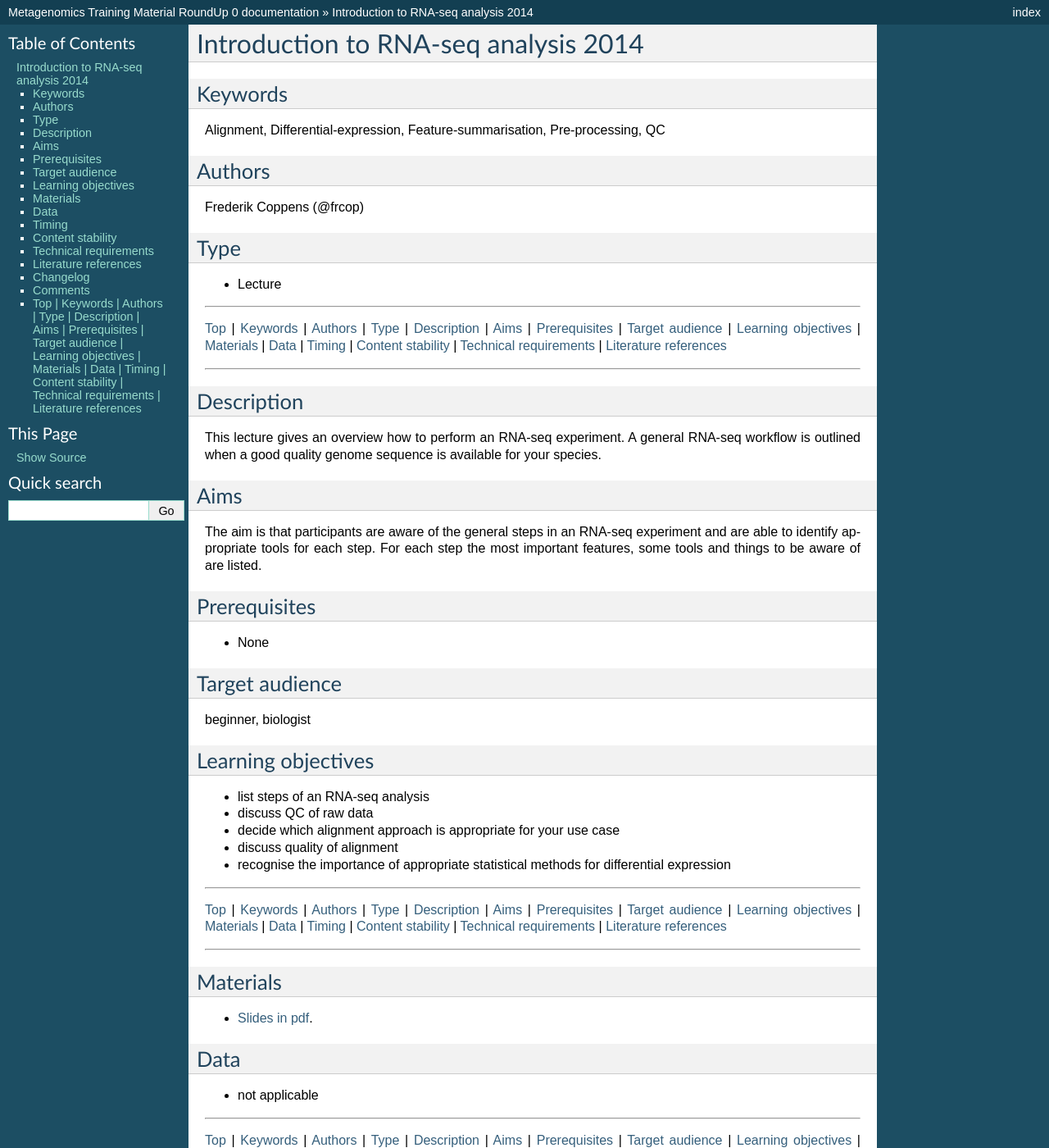
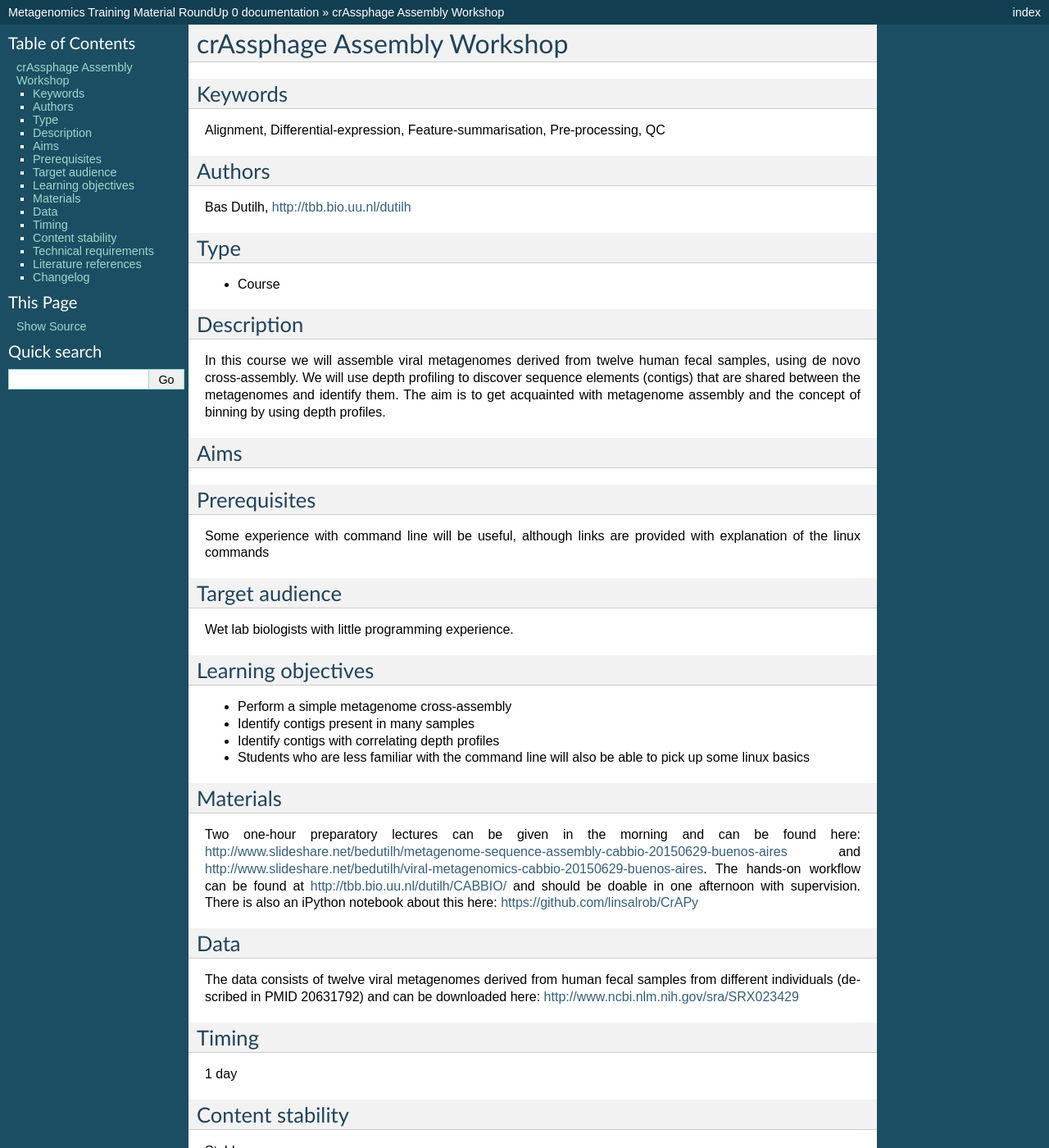
Before and after one commit to germs-lab/metagenomics-training-hackathon, a Sphinx documentation site: the page built from docs/preprocessing/bas.rst, in a window 1280 px wide and 1400 px high. Shown: the whole window at 82% size. Built offline with Sphinx 7.4.7, drawn with Linux system fonts in a browser that asks for light colours; some of the changed text lies outside the part shown.

Commit message:
Update bas.rst

```diff
--- a/docs/preprocessing/bas.rst
+++ b/docs/preprocessing/bas.rst
@@ -1,117 +1,61 @@
-Introduction to RNA-seq analysis 2014
-=====================================
+crAssphage Assembly Workshop
+============================
 
 Keywords
 --------
 
-Alignment, Differential-expression, Feature-summarisation,
-Pre-processing, QC
+Alignment, Differential-expression, Feature-summarisation, Pre-processing, QC
 
 Authors
 -------
 
-Frederik Coppens (@frcop)
+Bas Dutilh, http://tbb.bio.uu.nl/dutilh
 
 Type
 ----
 
--  Lecture
-
---------------
-
-`Top <#sub-module-title>`__ \| `Keywords <#keywords>`__ \|
-`Authors <#authors>`__ \| `Type <#type>`__ \|
-`Description <#description>`__ \| `Aims <#aims>`__ \|
-`Prerequisites <#prerequisites>`__ \| `Target
-audience <#target-audience>`__ \| `Learning
-objectives <#learning-objectives>`__ \| `Materials <#materials>`__ \|
-`Data <#data>`__ \| `Timing <#timing>`__ \| `Content
-stability <#content-stability>`__ \| `Technical
-requirements <#technical-requirements>`__ \| `Literature
-references <#literature-references>`__
-
---------------
+-  Course
 
 Description
 -----------
 
-This lecture gives an overview how to perform an RNA-seq experiment. A
-general RNA-seq workflow is outlined when a good quality genome sequence
-is available for your species.
+In this course we will assemble viral metagenomes derived from twelve human fecal samples, using de novo cross-assembly. We will use depth profiling to discover sequence elements (contigs) that are shared between the metagenomes and identify them. The aim is to get acquainted with metagenome assembly and the concept of binning by using depth profiles.
 
 Aims
 ----
 
-The aim is that participants are aware of the general steps in an
-RNA-seq experiment and are able to identify appropriate tools for each
-step. For each step the most important features, some tools and things
-to be aware of are listed.
+
 
 Prerequisites
 -------------
-
--  None
+Some experience with command line will be useful, although links are provided with explanation of the linux commands
 
 Target audience
 ---------------
-
-beginner, biologist
+Wet lab biologists with little programming experience.
 
 Learning objectives
 -------------------
 
--  list steps of an RNA-seq analysis
--  discuss QC of raw data
--  decide which alignment approach is appropriate for your use case
--  discuss quality of alignment
--  recognise the importance of appropriate statistical methods for
-   differential expression
+- Perform a simple metagenome cross-assembly
+- Identify contigs present in many samples
+- Identify contigs with correlating depth profiles
+- Students who are less familiar with the command line will also be able to pick up some linux basics
 
---------------
-
-`Top <#sub-module-title>`__ \| `Keywords <#keywords>`__ \|
-`Authors <#authors>`__ \| `Type <#type>`__ \|
-`Description <#description>`__ \| `Aims <#aims>`__ \|
-`Prerequisites <#prerequisites>`__ \| `Target
-audience <#target-audience>`__ \| `Learning
-objectives <#learning-objectives>`__ \| `Materials <#materials>`__ \|
-`Data <#data>`__ \| `Timing <#timing>`__ \| `Content
-stability <#content-stability>`__ \| `Technical
-requirements <#technical-requirements>`__ \| `Literature
-references <#literature-references>`__
-
---------------
 
 Materials
 ---------
-
--  `Slides in
-   pdf <Content/RNA-Seq/Frederik_Coppens/2014_RNAseq_intro/NGS_introduction_3_Data_analysis.pdf>`__.
+Two one-hour preparatory lectures can be given in the morning and can be found here: http://www.slideshare.net/bedutilh/metagenome-sequence-assembly-cabbio-20150629-buenos-aires and http://www.slideshare.net/bedutilh/viral-metagenomics-cabbio-20150629-buenos-aires. The hands-on workflow can be found at http://tbb.bio.uu.nl/dutilh/CABBIO/ and should be doable in one afternoon with supervision. There is also an iPython notebook about this here: https://github.com/linsalrob/CrAPy
 
 Data
 ----
+The data consists of twelve viral metagenomes derived from human fecal samples from different individuals (described in PMID 20631792) and can be downloaded here: http://www.ncbi.nlm.nih.gov/sra/SRX023429
 
--  not applicable
-
---------------
-
-`Top <#sub-module-title>`__ \| `Keywords <#keywords>`__ \|
-`Authors <#authors>`__ \| `Type <#type>`__ \|
-`Description <#description>`__ \| `Aims <#aims>`__ \|
-`Prerequisites <#prerequisites>`__ \| `Target
-audience <#target-audience>`__ \| `Learning
-objectives <#learning-objectives>`__ \| `Materials <#materials>`__ \|
-`Data <#data>`__ \| `Timing <#timing>`__ \| `Content
-stability <#content-stability>`__ \| `Technical
-requirements <#technical-requirements>`__ \| `Literature
-references <#literature-references>`__
-
---------------
 
 Timing
 ------
 
-2h
+1 day
 
 Content stability
 -----------------
@@ -141,18 +73,3 @@ Literature references
 
 Changelog
 ---------
-
--  2015-08-25: Added links to tools
--  2015-02-19: Upload to gitlab
-
-Comments
---------
-
--  I did not check if the use of all figures is allowed or properly
-   acknowledged.
--  A license needs to be added
-
---------------
-
-`Top <#sub-module-title>`__ \| `Keywords <#keywords>`__ \| `Authors <#authors>`__ \| `Type <#type>`__ \| `Description <#description>`__ \| `Aims <#aims>`__ \| `Prerequisites <#prerequisites>`__ \| `Target audience <#target-audience>`__ \| `Learning objectives <#learning-objectives>`__ \| `Materials <#materials>`__ \| `Data <#data>`__ \| `Timing <#timing>`__ \| `Content stability <#content-stability>`__ \| `Technical requirements <#technical-requirements>`__ \| `Literature references <#literature-references>`__
------------------------------------------------------------------------------------------------------------------------------------------------------------------------------------------------------------------------------------------------------------------------------------------------------------------------------------------------------------------------------------------------------------------------------------------------------------------------------------------------------------------------------------
```
Also changed, not shown: other parts of docs/preprocessing/bas.rst (+1 -13 lines).
